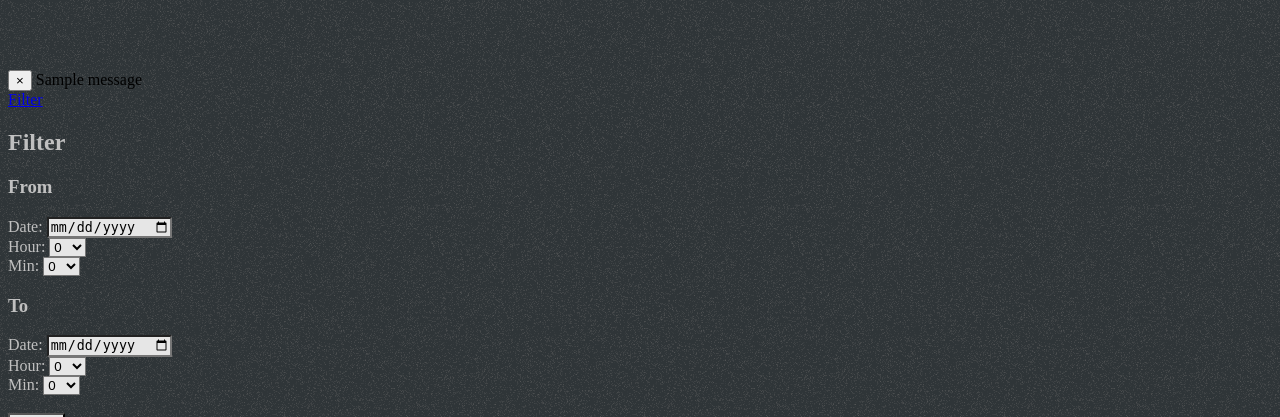
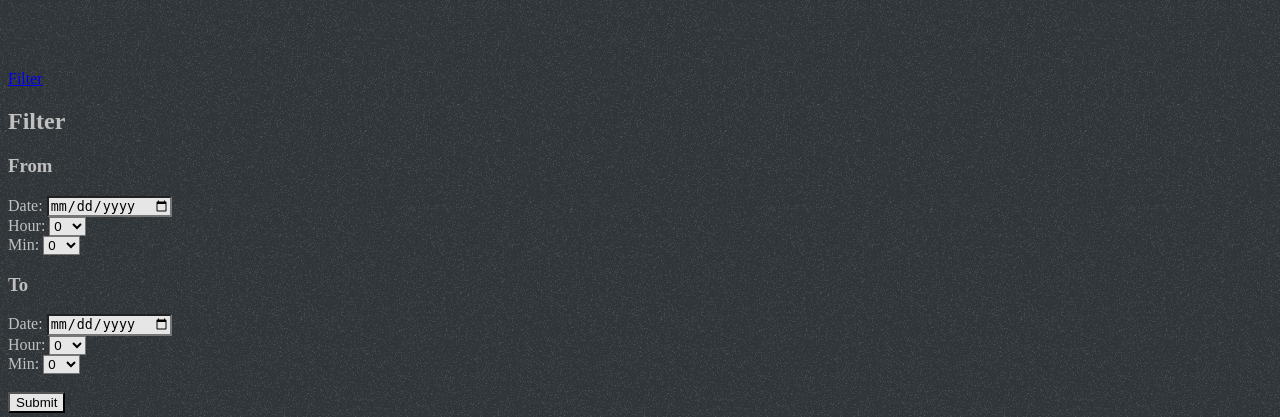
Before and after one commit to sebinsequira/dreadger_mycode, a Flask app: template templates/Home.html in a window 1280 px wide. Shown: the part 112-529 px from the top of the page. Run offline with Flask 2, Linux system fonts and the light colour scheme; the template is opened without the code that fills it: most values are stand-ins (such as "Sample title", 1, 10 or a date in 2020); one stand-in notice (Sample message) is shown; some libraries are stand-ins or nearby versions.

Commit message:
Flash messages removed from base template

```diff
--- a/templates/base.html
+++ b/templates/base.html
@@ -49,12 +49,10 @@
 {% block content %}
 <div class="container">
     <br/><br/><br/>
-    {% for message in get_flashed_messages() %}
-    <div class="alert alert-warning">
-        <button type="button" class="close" data-dismiss="alert">&times;</button>
-        {{ message }}
-    </div>
-    {% endfor %}
+
+
+
+
 
     {% block page_content %}{% endblock %}
 </div>
```
